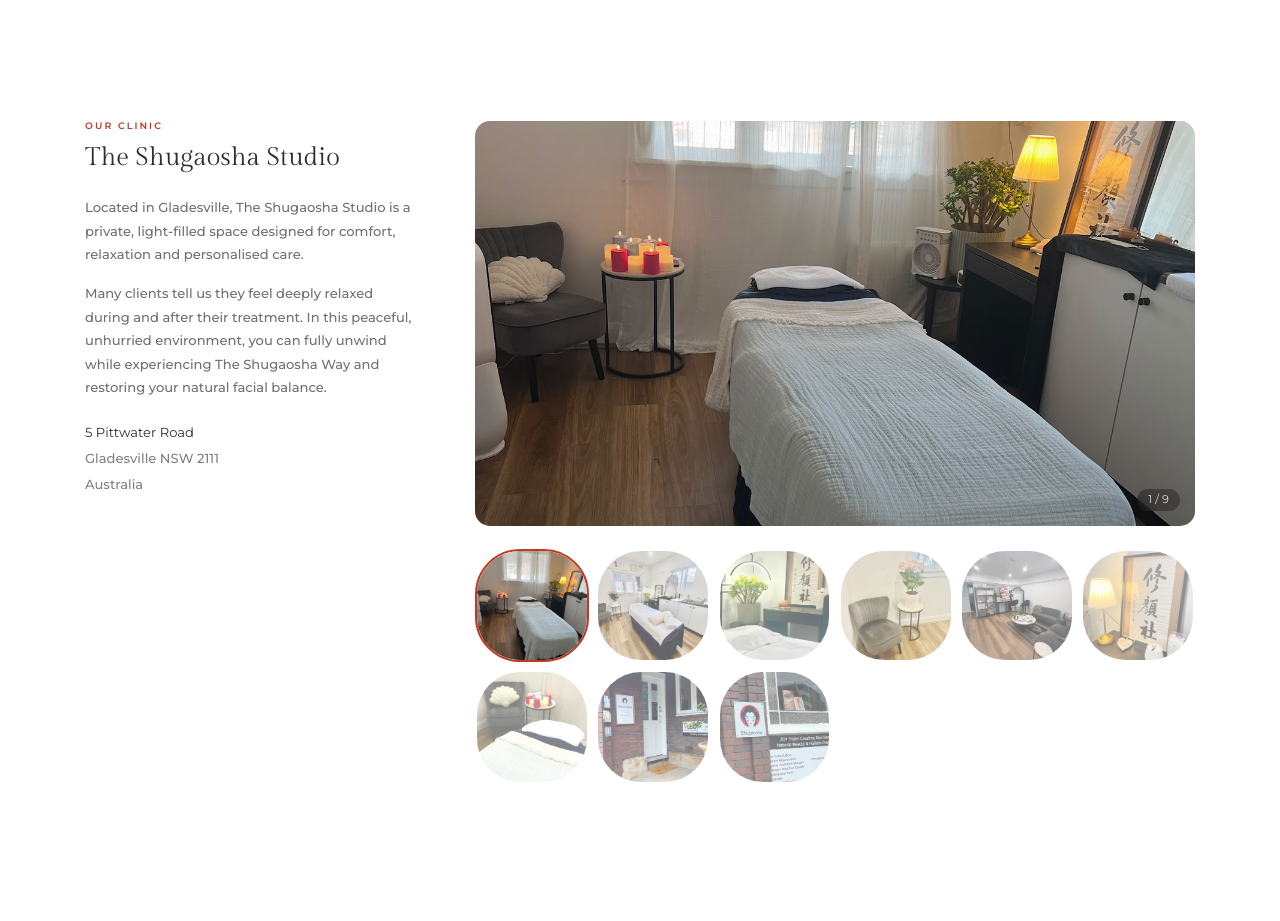
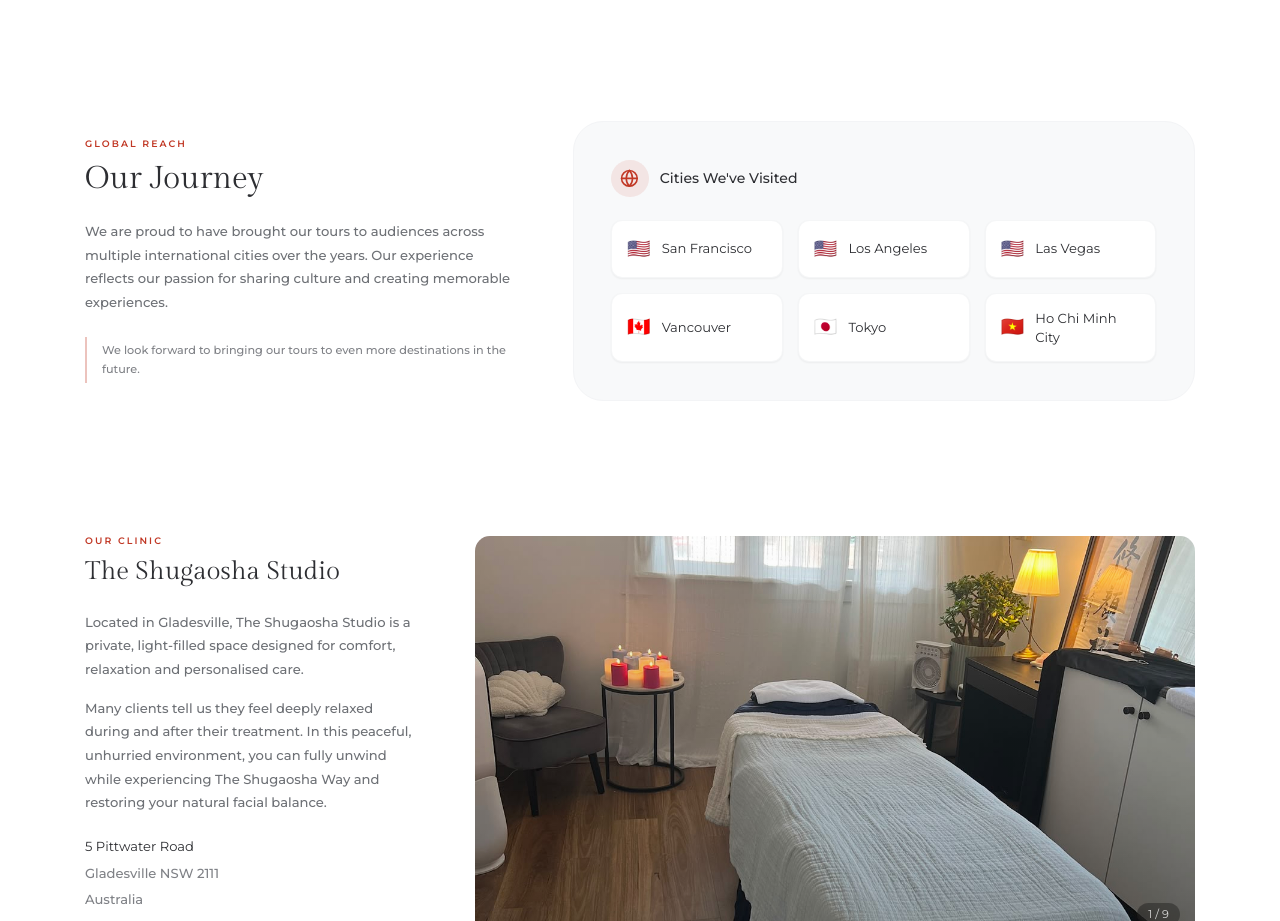
Before and after one commit to shugaoshawebsite-oss/shugaosha, a Next.js app: page /en/about in a window 1280 px wide. Shown: the part 1980-2901 px from the top of the page. Built offline with nearby package versions, Linux system fonts and the light colour scheme.

Commit message:
feat: update home1 image, add cha_wht image, add Our Journey section, and fix CMS upload

```diff
--- a/src/app/[locale]/about/page.tsx
+++ b/src/app/[locale]/about/page.tsx
@@ -6,6 +6,7 @@ import { getTeam } from '@/utils/dataService'
 import WhatsAppIcon from '@/components/WhatsAppIcon'
 import InteriorSlideshow from '@/components/InteriorSlideshow'
 import CertGallery from '@/components/CertGallery'
+import { Globe } from 'lucide-react'
 
 interface PageProps {
   params: Promise<{ locale: string }>
@@ -149,6 +150,67 @@ export default async function AboutPage({ params }: PageProps) {
         </div>
       </section>
 
+      {/* Our Journey Section */}
+      <section className="max-w-7xl mx-auto px-6 sm:px-8 lg:px-12">
+        <div className="grid grid-cols-1 lg:grid-cols-12 gap-12 lg:gap-16 items-center">
+          {/* Left Column */}
+          <div className="lg:col-span-5 space-y-6">
+            <div className="space-y-3">
+              <span className="type-label text-primary">
+                {locale === 'en' ? 'Global Reach' : '環球足跡'}
+              </span>
+              <h2 className="type-heading text-foreground">
+                {locale === 'en' ? 'Our Journey' : '我們的旅程'}
+              </h2>
+            </div>
+            <p className="type-body text-charcoal/80 leading-relaxed">
+              {locale === 'en'
+                ? 'We are proud to have brought our tours to audiences across multiple international cities over the years. Our experience reflects our passion for sharing culture and creating memorable experiences.'
+                : '多年來，我們非常榮幸能夠將巡迴服務帶到多個國際城市的客戶面前。我們的豐富經驗體現了我們對分享文化與創造難忘體驗的熱情。'}
+            </p>
+            <p className="type-body-sm text-charcoal/70 border-l-2 border-primary/30 pl-4 py-1">
+              {locale === 'en'
+                ? 'We look forward to bringing our tours to even more destinations in the future.'
+                : '我們期待在未來將我們的巡迴服務帶到更多目的地。'}
+            </p>
+          </div>
+
+          {/* Right Column - Cities Visited Grid */}
+          <div className="lg:col-span-7 bg-[#f8f9fa] border border-gray-100 rounded-[2rem] p-8 sm:p-10 space-y-6">
+            <div className="flex items-center gap-3">
+              <div className="w-10 h-10 rounded-full bg-primary/10 flex items-center justify-center text-primary">
+                <Globe className="w-5 h-5" />
+              </div>
+              <h3 className="type-card-title text-foreground">
+                {locale === 'en' ? "Cities We've Visited" : '我們曾造訪的城市'}
+              </h3>
+            </div>
+
+            <div className="grid grid-cols-1 sm:grid-cols-2 md:grid-cols-3 gap-3 sm:gap-4">
+              {[
+                { en: 'San Francisco', zh: '舊金山', flag: '🇺🇸' },
+                { en: 'Los Angeles', zh: '洛杉磯', flag: '🇺🇸' },
+                { en: 'Las Vegas', zh: '拉斯維加斯', flag: '🇺🇸' },
+                { en: 'Vancouver', zh: '溫哥華', flag: '🇨🇦' },
+                { en: 'Tokyo', zh: '東京', flag: '🇯🇵' },
+                { en: 'Ho Chi Minh City', zh: '胡志明市', flag: '🇻🇳' },
+              ].map((city, idx) => (
+                <div
+                  key={idx}
+                  className="flex items-center gap-3 p-4 bg-white border border-gray-100/80 rounded-xl shadow-xs hover:border-primary/20 transition-colors"
+                >
+                  <span className="text-xl">{city.flag}</span>
+                  <div>
+                    <div className="font-medium text-foreground text-sm">{locale === 'en' ? city.en : city.zh}</div>
+                    {locale === 'zh' && <div className="text-xs text-charcoal/50">{city.en}</div>}
+                  </div>
+                </div>
+              ))}
+            </div>
+          </div>
+        </div>
+      </section>
+
       {/* Shop Interior Slideshow */}
       <section className="max-w-7xl mx-auto px-6 sm:px-8 lg:px-12">
         <div className="grid grid-cols-1 lg:grid-cols-12 gap-16 items-start">
--- a/src/app/[locale]/page.tsx
+++ b/src/app/[locale]/page.tsx
@@ -72,9 +72,9 @@ export default async function HomePage({ params }: PageProps) {
             </div>
           </div>
 
-          {/* Image */}
-          <div className="relative order-2 lg:order-2 w-full">
-            <div className="relative aspect-square w-full rounded-2xl overflow-hidden bg-gray-50">
+          {/* Images */}
+          <div className="relative order-2 lg:order-2 w-full space-y-6">
+            <div className="relative aspect-[3/2] w-full rounded-2xl overflow-hidden bg-gray-50">
               <Image
                 src="/assets/images/home1.webp"
                 alt={locale === 'en' ? 'Shugaosha treatment' : '修顏社療程'}
@@ -82,6 +82,15 @@ export default async function HomePage({ params }: PageProps) {
                 sizes="(max-width: 1024px) 100vw, 50vw"
                 className="object-cover"
                 priority
+              />
+            </div>
+            <div className="relative aspect-[3/2] w-full rounded-2xl overflow-hidden bg-gray-50">
+              <Image
+                src="/assets/cha_wht.webp"
+                alt={locale === 'en' ? 'Shugaosha environment' : '修顏社環境'}
+                fill
+                sizes="(max-width: 1024px) 100vw, 50vw"
+                className="object-cover"
               />
             </div>
           </div>
--- a/src/app/api/cms/upload/route.ts
+++ b/src/app/api/cms/upload/route.ts
@@ -3,12 +3,18 @@ import { promises as fs } from 'fs'
 import path from 'path'
 import { v2 as cloudinary } from 'cloudinary'
 
-// Configure Cloudinary
+// Configure Cloudinary if credentials exist
+if (
+  process.env.CLOUDINARY_CLOUD_NAME &&
+  process.env.CLOUDINARY_API_KEY &&
+  process.env.CLOUDINARY_API_SECRET
+) {
   cloudinary.config({
     cloud_name: process.env.CLOUDINARY_CLOUD_NAME,
     api_key: process.env.CLOUDINARY_API_KEY,
     api_secret: process.env.CLOUDINARY_API_SECRET,
   })
+}
 
 function uploadToCloudinary(buffer: Buffer): Promise<{ secure_url: string }> {
   return new Promise((resolve, reject) => {
@@ -25,6 +31,37 @@ function uploadToCloudinary(buffer: Buffer): Promise<{ secure_url: string }> {
   })
 }
 
+async function uploadToGitHub(filename: string, buffer: Buffer): Promise<string> {
+  const repo = process.env.GITHUB_CONTENT_REPO
+  const branch = process.env.GITHUB_CONTENT_BRANCH || 'main'
+  const token = process.env.GITHUB_TOKEN
+  const repoPath = `public/assets/uploads/${filename}`
+
+  const putUrl = `https://api.github.com/repos/${repo}/contents/${repoPath}`
+  const body = {
+    message: `cms: upload asset ${filename}`,
+    content: buffer.toString('base64'),
+    branch,
+  }
+
+  const res = await fetch(putUrl, {
+    method: 'PUT',
+    headers: {
+      Authorization: `token ${token}`,
+      Accept: 'application/vnd.github.v3+json',
+      'Content-Type': 'application/json',
+    },
+    body: JSON.stringify(body),
+  })
+
+  if (!res.ok) {
+    const errorText = await res.text()
+    throw new Error(`GitHub image upload error: ${errorText}`)
+  }
+
+  return `/assets/uploads/${filename}`
+}
+
 export async function POST(request: Request) {
   try {
     const formData = await request.formData()
@@ -35,26 +72,46 @@ export async function POST(request: Request) {
     }
 
     const buffer = Buffer.from(await file.arrayBuffer())
+    const originalName = file.name.replace(/[^a-zA-Z0-9.-]/g, '_')
+    const filename = `${Date.now()}-${originalName}`
 
-    // If Cloudinary is configured, upload to Cloudinary (for Vercel production CMS)
-    if (process.env.CLOUDINARY_API_SECRET && process.env.CLOUDINARY_CLOUD_NAME) {
+    // 1. Try Cloudinary upload if fully configured
+    if (
+      process.env.CLOUDINARY_CLOUD_NAME &&
+      process.env.CLOUDINARY_API_KEY &&
+      process.env.CLOUDINARY_API_SECRET
+    ) {
+      try {
         const result = await uploadToCloudinary(buffer)
         return NextResponse.json({ success: true, url: result.secure_url })
+      } catch (cloudErr) {
+        console.error('Cloudinary upload failed, attempting fallback:', cloudErr)
+      }
     }
 
-    // Otherwise, fall back to local file system upload
-    const originalName = file.name.replace(/[^a-zA-Z0-9.-]/g, '_')
-    const filename = `${Date.now()}-${originalName}`
+    // 2. Try GitHub commit if configured (for production Vercel serverless)
+    if (process.env.GITHUB_TOKEN && process.env.GITHUB_CONTENT_REPO) {
+      try {
+        const url = await uploadToGitHub(filename, buffer)
+        return NextResponse.json({ success: true, url })
+      } catch (ghErr) {
+        console.error('GitHub image upload failed, attempting local fallback:', ghErr)
+      }
+    }
+
+    // 3. Fallback to local file system storage (development)
     const uploadDir = path.join(process.cwd(), 'public', 'assets', 'uploads')
-
     await fs.mkdir(uploadDir, { recursive: true })
     const filePath = path.join(uploadDir, filename)
     await fs.writeFile(filePath, buffer)
 
     const url = `/assets/uploads/${filename}`
     return NextResponse.json({ success: true, url })
-  } catch (error) {
+  } catch (error: any) {
     console.error('Error uploading file:', error)
-    return NextResponse.json({ error: 'Failed to upload file' }, { status: 500 })
+    return NextResponse.json(
+      { error: error?.message || 'Failed to upload file' },
+      { status: 500 }
+    )
   }
 }
--- a/src/components/ImageUpload.tsx
+++ b/src/components/ImageUpload.tsx
@@ -42,15 +42,20 @@ export default function ImageUpload({ value, onChange, label = 'Image' }: ImageU
         body: formData,
       })
 
+      const data = await res.json().catch(() => ({}))
+
       if (!res.ok) {
-        throw new Error('Upload failed')
+        throw new Error(data.error || 'Upload failed')
       }
 
-      const data = await res.json()
+      if (!data.url) {
+        throw new Error('No URL returned from server')
+      }
+
       onChange(data.url)
-    } catch (err) {
-      setError('Failed to upload image')
-      console.error(err)
+    } catch (err: any) {
+      setError(err?.message || 'Failed to upload image')
+      console.error('Image upload error:', err)
     } finally {
       setIsUploading(false)
       if (fileInputRef.current) {
@@ -71,7 +76,7 @@ export default function ImageUpload({ value, onChange, label = 'Image' }: ImageU
         <div className="relative inline-block w-full">
           <div className="relative aspect-video w-full max-w-sm rounded-lg overflow-hidden border border-gray-200 bg-gray-50 flex items-center justify-center">
             <Image
-              src={value}
+              src={encodeURI(value)}
               alt="Uploaded preview"
               fill
               className="object-cover"
```
Also changed, not shown: content/googleReviews.json (+6 -6 lines), src/app/admin/celebrities/page.tsx (+6 -6 lines), public/assets/cha_wht.webp (added), public/assets/images/home1.webp. Lines whose indentation alone changed are shown as unchanged.
